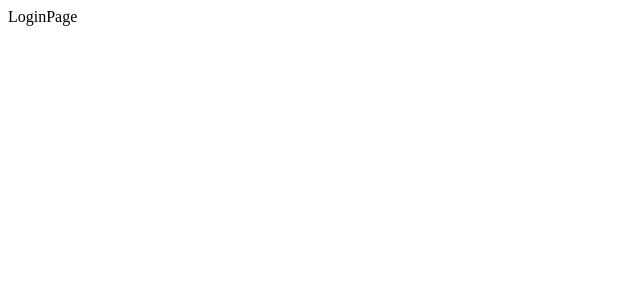
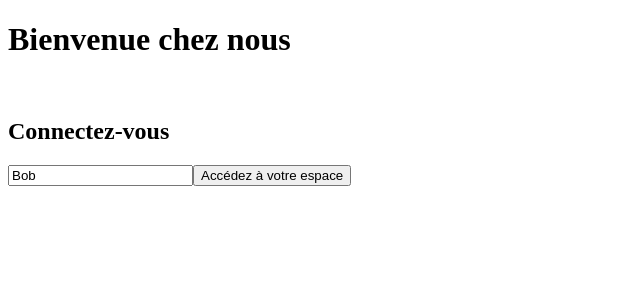
Before and after one commit to NFiker/crazee-burger, a React (Vite) app: page / in a window 1280 px wide. Shown: the top 300 px of the page, without its empty margins (0-640 px from the left). Built offline with nearby package versions, Linux system fonts and the light colour scheme.

Commit message:
✨ F01: LOGIN > Add title and form

```diff
--- a/src/components/pages/LoginPage.jsx
+++ b/src/components/pages/LoginPage.jsx
@@ -1,3 +1,35 @@
+import { useState } from "react";
 export default function LoginPage() {
-  return <div>LoginPage</div>;
+  // State
+  const [inputValue, setInputValue] = useState("Bob");
+
+  //Comportement
+  const handleSubmit = (e) => {
+    e.preventDefault();
+    alert(`Bonjour ${inputValue}`);
+    setInputValue("");
+  };
+
+  const handleChange = (e) => {
+    setInputValue(e.target.value);
+  };
+
+  //Affichage
+  return (
+    <div>
+      <h1>Bienvenue chez nous</h1>
+      <br />
+      <h2>Connectez-vous</h2>
+      <form action="submit" onSubmit={handleSubmit}>
+        <input
+          value={inputValue}
+          onChange={handleChange}
+          type="text"
+          placeholder="Entrez votre prénom"
+          required
+        />
+        <button>Accédez à votre espace</button>
+      </form>
+    </div>
+  );
 }
```
